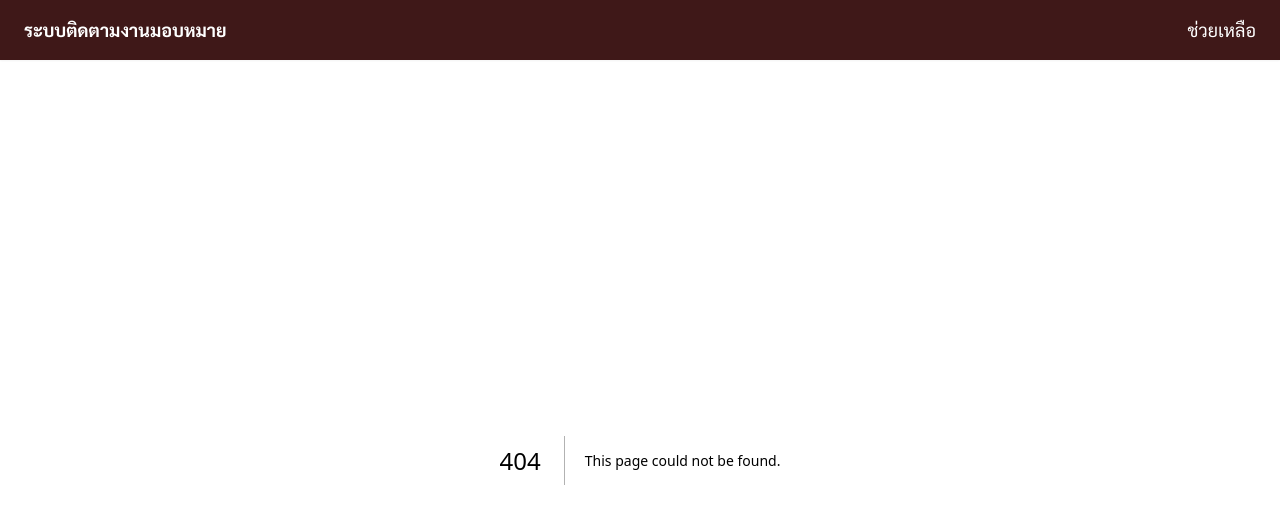
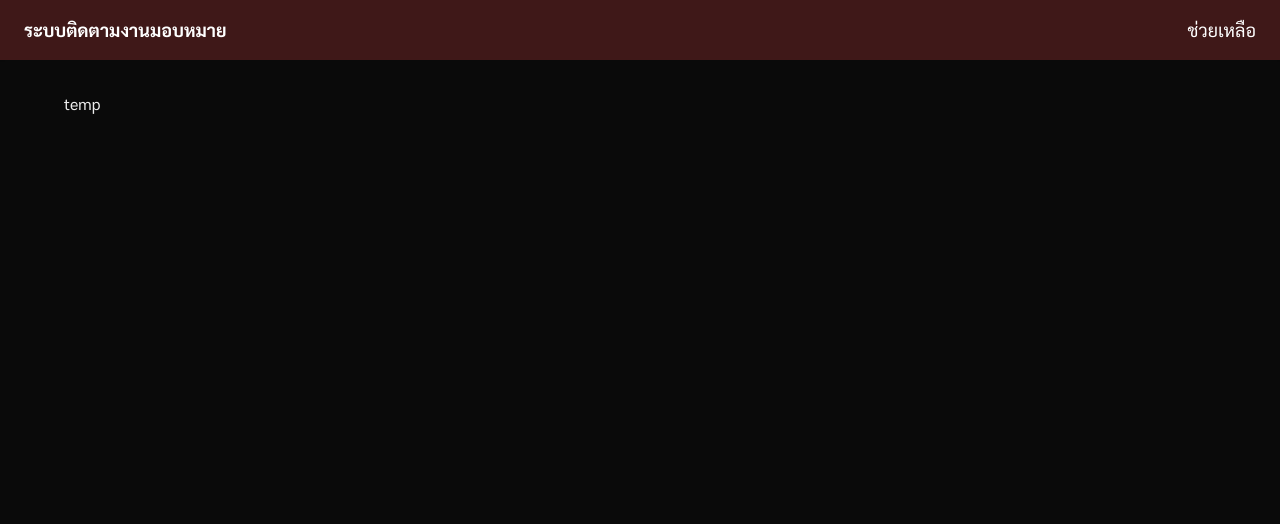
Before and after one commit to Mastergty1/projectpolice, a Next.js app in the folder frontend/: page /help in a window 1280 px wide. Before the commit this address had no page. Shown: the top 524 px of the page. Built offline with nearby package versions, Linux system fonts and the light colour scheme.

Commit message:
add Help page

```diff
--- /dev/null
+++ b/frontend/src/app/help/page.tsx
@@ -0,0 +1,11 @@
+import AllTask from "@/components/TaskDisplayer/AllTask";
+import UrgentTask from "@/components/TaskDisplayer/UrgentTask";
+import Image from "next/image";
+
+export default function Home() {
+  return (
+    <div className="flex flex-col md:flex-row justify-between w-full md:h-full p-16 pt-8 gap-12">
+      temp
+    </div>
+  );
+}
--- a/frontend/src/components/TopBar.tsx
+++ b/frontend/src/components/TopBar.tsx
@@ -4,7 +4,11 @@ export default function TopBar(){
     return(
         <div className="flex justify-between items-center w-full px-6 py-4 bg-[#3F1818] text-white shadow-xs text-lg">
             <Link href={"/"} className=" rounded hover:opacity-70 transition"><strong>ระบบติดตามงานมอบหมาย</strong></Link>
-            <button className=" rounded hover:opacity-70 transition">ช่วยเหลือ</button>
+            <Link href="/help">
+                <button className="rounded hover:opacity-70 transition">
+                    ช่วยเหลือ
+                </button>
+            </Link>
         </div>
     );
 }
```
